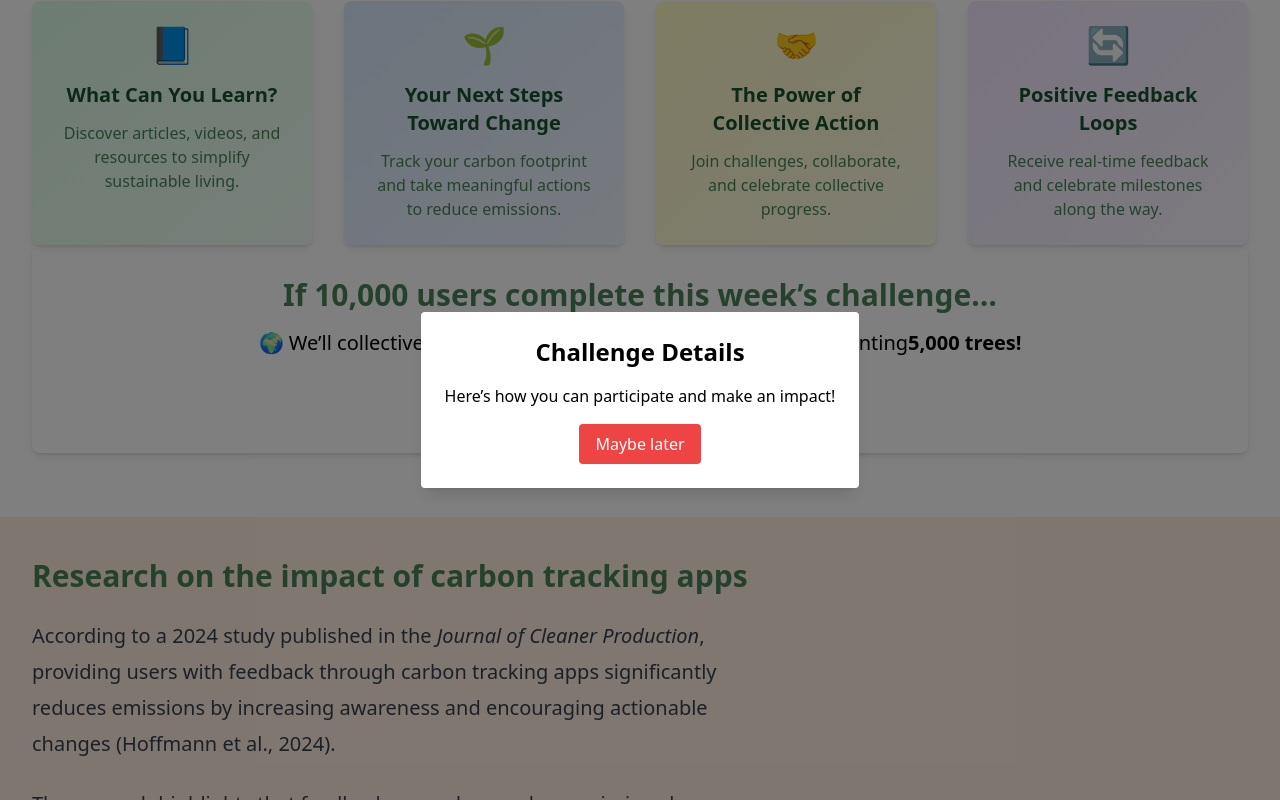
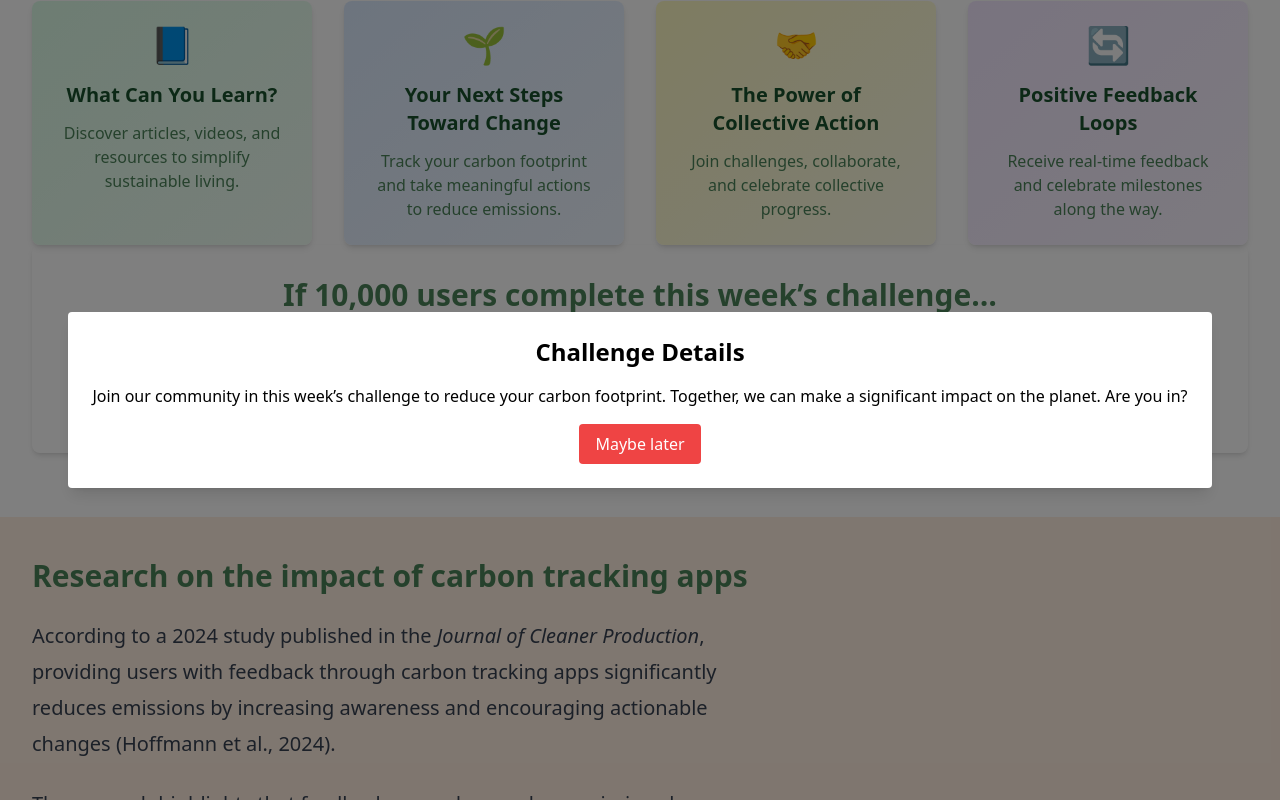
Before and after one commit to Act4Zero/LandingPage-GreenCompass, a Next.js app: page /explainer in a window 1280 px wide. Both pictures are taken after a click on the button "Join the Challenge". Shown: the part 1597-2397 px from the top of the page. Built offline with nearby package versions, Linux system fonts and the light colour scheme.

Commit message:
[Explainer] Revise the challenge cta

```diff
--- a/src/components/explainer/Challenge.js
+++ b/src/components/explainer/ChallengeCta.js
@@ -1,38 +1,42 @@
 import { useState } from "react";
+import "util/i18n";
+import { useTranslation } from "react-i18next";
+import parser from "html-react-parser";
 
-export default function ChallengeSection() {
+export default function ChallengeCta() {
   const [isModalOpen, setModalOpen] = useState(false);
 
   const toggleModal = () => {
     setModalOpen(!isModalOpen);
   };
 
+  const { t } = useTranslation();
+  const getText = () => {
+    return t("explainer.challenge-cta", { returnObjects: true }) || {};
+  };
+
   return (
     <div className="white p-8 rounded-lg shadow-md text-center">
-      <h2 className="text-3xl font-bold text-green-dark">
-        If 10,000 users complete this week’s challenge…
-      </h2>
-      <p className="mt-4 text-xl">
-        🌍 We’ll collectively save <strong>100 tons of CO2</strong> – the
-        equivalent of planting
-        <strong>5,000 trees!</strong>
-      </p>
+      <h2 className="text-3xl font-bold text-green-dark">{getText().title}</h2>
+      <p className="mt-4 text-xl">🌍 {parser(getText().subtitle)}</p>
       <button
         onClick={toggleModal}
         className="mt-6 bg-green text-white py-2 px-4 rounded hover:bg-green-dark"
       >
-        Join the Challenge
+        {getText().button}
       </button>
       {isModalOpen && (
         <div className="fixed top-0 left-0 w-full h-full flex items-center justify-center bg-black bg-opacity-50">
           <div className="bg-white p-6 rounded shadow-lg text-center">
-            <h3 className="text-2xl font-bold mb-4">Challenge Details</h3>
-            <p>Here’s how you can participate and make an impact!</p>
+            <h3 className="text-2xl font-bold mb-4">
+              {getText().dialog.title}
+            </h3>
+            <p>{getText().dialog.subtitle}</p>
             <button
               onClick={toggleModal}
               className="mt-4 bg-red-500 text-white py-2 px-4 rounded"
             >
-              Maybe later
+              {getText().dialog.button}
             </button>
           </div>
         </div>
--- a/src/components/explainer/SolutionShowcase.js
+++ b/src/components/explainer/SolutionShowcase.js
@@ -1,7 +1,7 @@
 import React from "react";
-import "../util/i18n";
+import "util/i18n";
 import { useTranslation } from "react-i18next";
-import Challenge from "./Challenge";
+import Challenge from "./ChallengeCta";
 
 function SolutionShowcase() {
     const { t } = useTranslation();
--- a/src/locales/en/translation.json
+++ b/src/locales/en/translation.json
@@ -206,6 +206,16 @@
         "title": "Positive Feedback Loops",
         "description": "Receive real-time feedback and celebrate milestones along the way."
       }
+    },
+    "challenge-cta": {
+      "title": "If 10,000 users complete this week’s challenge…",
+      "subtitle": "We’ll collectively save <strong>100 tons of CO2</strong> – the equivalent of planting <strong>5,000 trees!</strong>",
+      "button": "Join the Challenge",
+      "dialog": {
+        "title": "Challenge Details",
+        "subtitle": "Join our community in this week’s challenge to reduce your carbon footprint. Together, we can make a significant impact on the planet. Are you in?",
+        "button": "Maybe later"
+      }
     }
   }
 }
```
